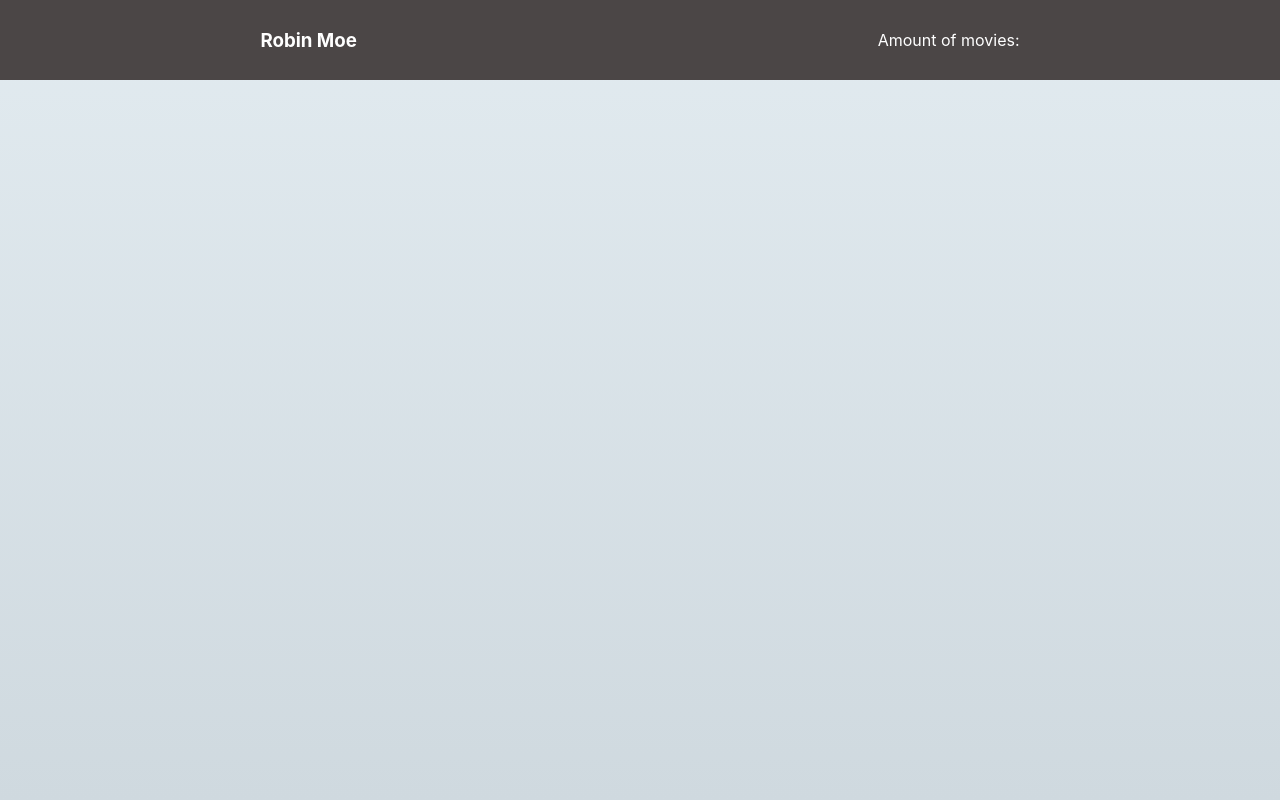
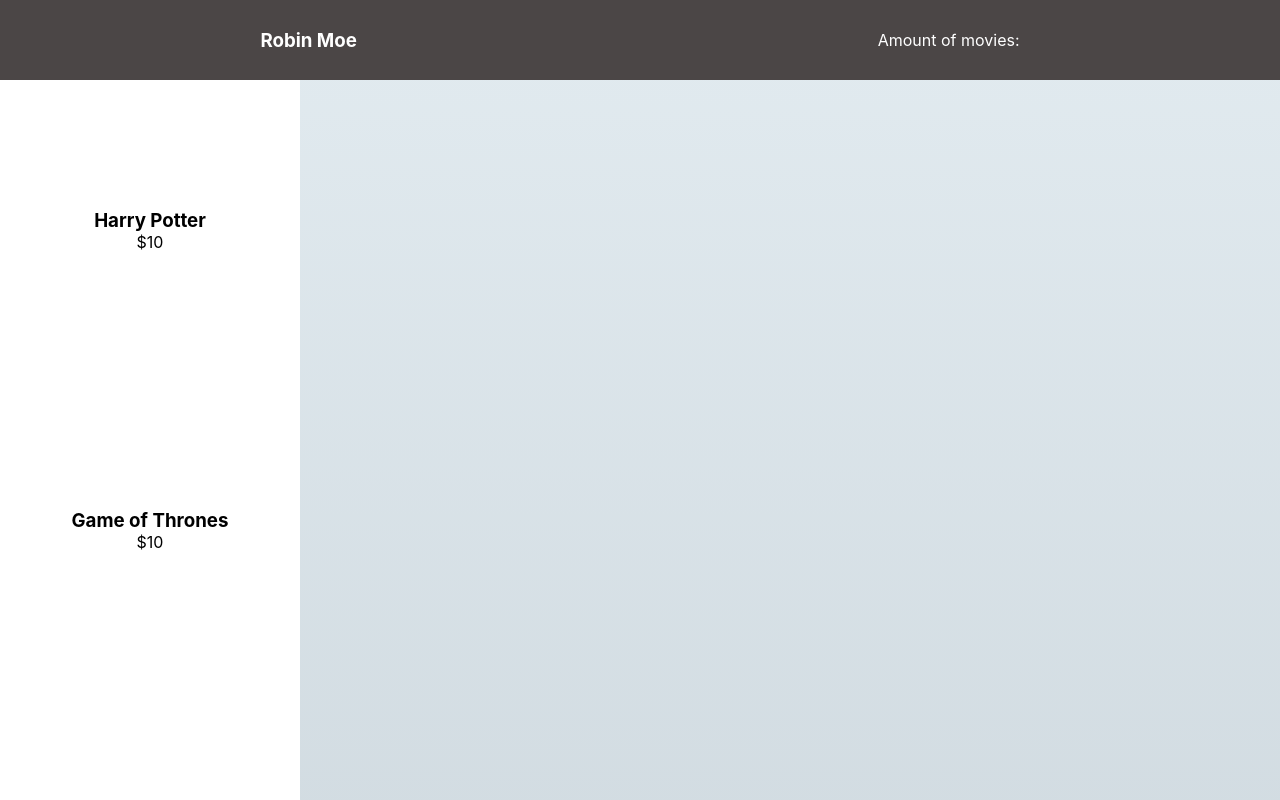
Before and after one commit to Enkronan/StateManagementReact, a React (Create React App) app: page / in a window 1280 px wide. Shown: the top 800 px of the page. Built offline with nearby package versions, Linux system fonts and the light colour scheme.

Commit message:
type: refactor
again mapping over movies but using 'useContext'

```diff
--- a/src/MovieContext.js
+++ b/src/MovieContext.js
@@ -24,7 +24,7 @@ export const MovieProvider = props => {
     ]);
 
     return(
-        <MovieContext.Provider>
+        <MovieContext.Provider value={[movies, setMovies]}>
             {props.children}
         </MovieContext.Provider>
     );
--- a/src/movieList.js
+++ b/src/movieList.js
@@ -1,11 +1,15 @@
-import React, { useState } from "react";
+import React, { useState, useContext } from "react";
 import Movie from './Movie';
+import {MovieContext} from './MovieContext';
+const MovieList = ()  => {
 
-const MovieList = ()  => {
+    const [movies, setMovies] = useContext(MovieContext);
 
     return(
         <div>
-
+            {movies.map(movie => (
+                <Movie name={movie.name} price={movie.price} key={movie.id}/>
+            ))}
         </div>
     );
 }
```
